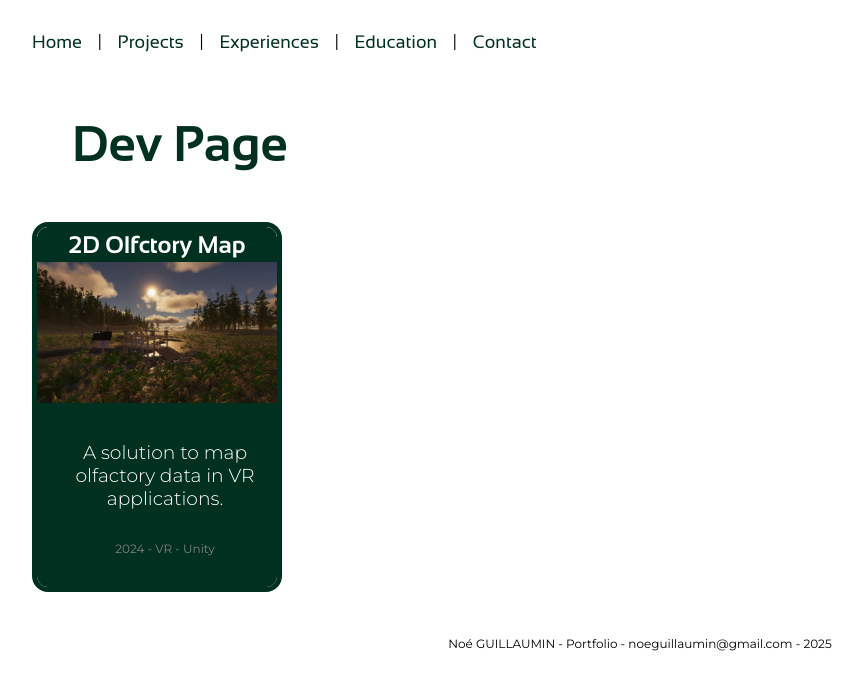
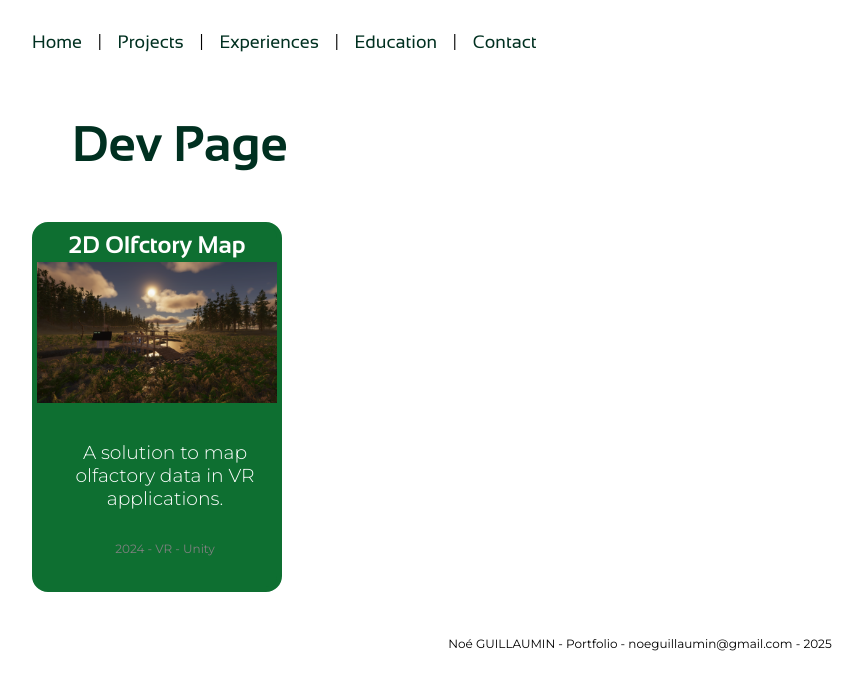
Before and after one commit to Antoinoe/noe-guillaumin-portfolio, a Vue app: page /Dev in a window 1280 px wide. In both pictures the pointer is over the element 157 px from the left and 407 px from the top of the page. Shown: the top 690 px of the page, without its empty margins (0-863 px from the left). Built offline with nearby package versions, Linux system fonts and the light colour scheme.

Commit message:
Added hover color to the thumbnail component

```diff
--- a/src/components/Thumbnail.vue
+++ b/src/components/Thumbnail.vue
@@ -30,15 +30,21 @@ export default {
 @import url('../assets/tools.css');
 @import url('../assets/fonts.css');
 
-/* Carte */
 .thumbnail {
-    background-color: var(--pure-white);
+    background-color: var(--dark-bluegreen);
     border: 5px solid var(--dark-bluegreen);
     border-radius: 16px;
     height: 360px;
     width: 240px;
     overflow: hidden;
     cursor: pointer;
+    transition: ease 0.2s;
+}
+
+.thumbnail:hover {
+    background-color: var(--mid-bluegreen);
+    border: 5px solid var(--mid-bluegreen);
+    transition: ease 0.2s;
 }
 
 .thumb-link {
@@ -61,7 +67,6 @@ h2 {
     padding: .25rem .5rem;
     font-family: "Sansation";
     color: var(--pure-white);
-    background-color: var(--dark-bluegreen);
     border-radius: 10px 10px 0 0;
 }
 
@@ -73,7 +78,6 @@ h2 {
 }
 
 .subContent {
-    background-color: var(--dark-bluegreen);
     color: var(--pure-white);
     flex: 1;
     width: 100%;
```
